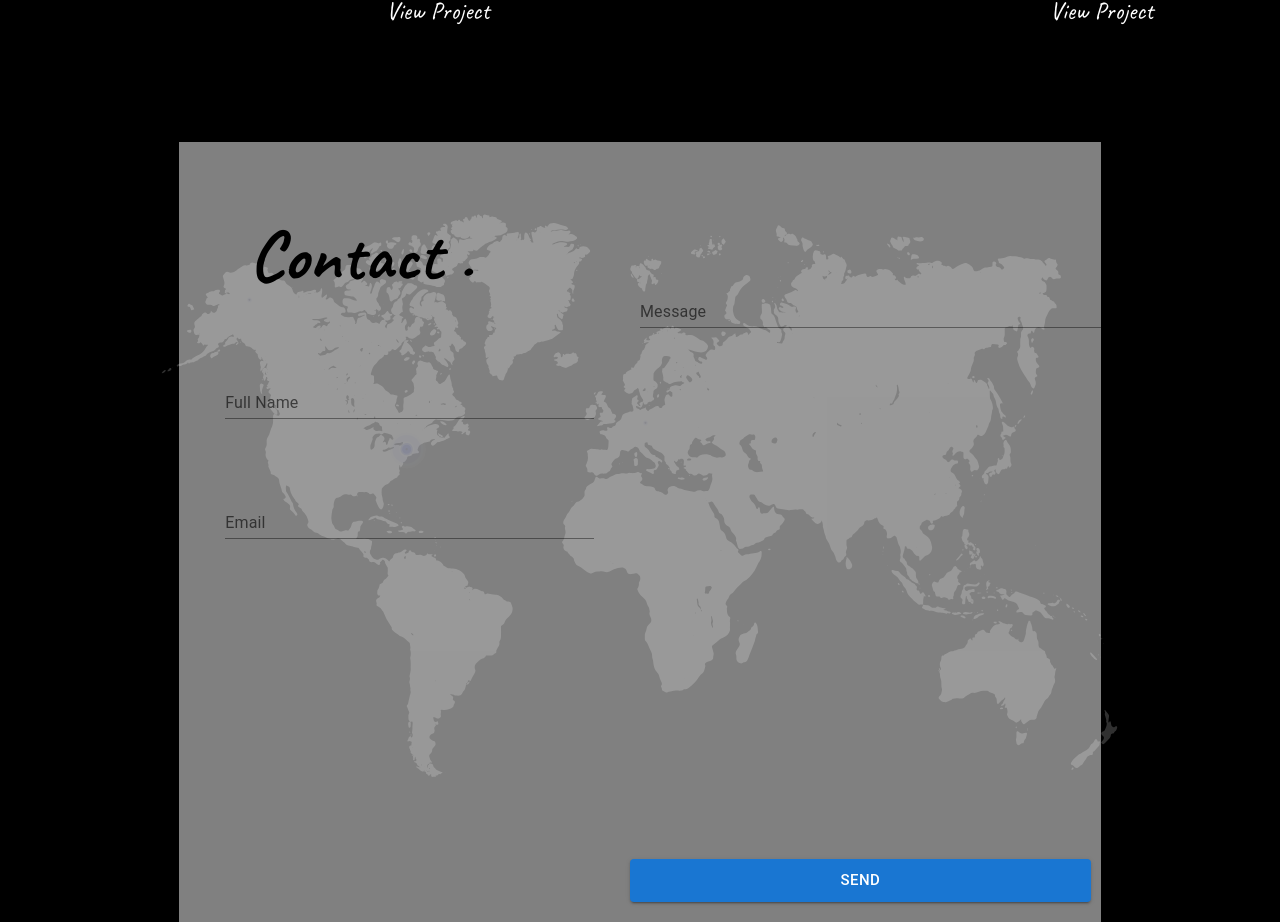
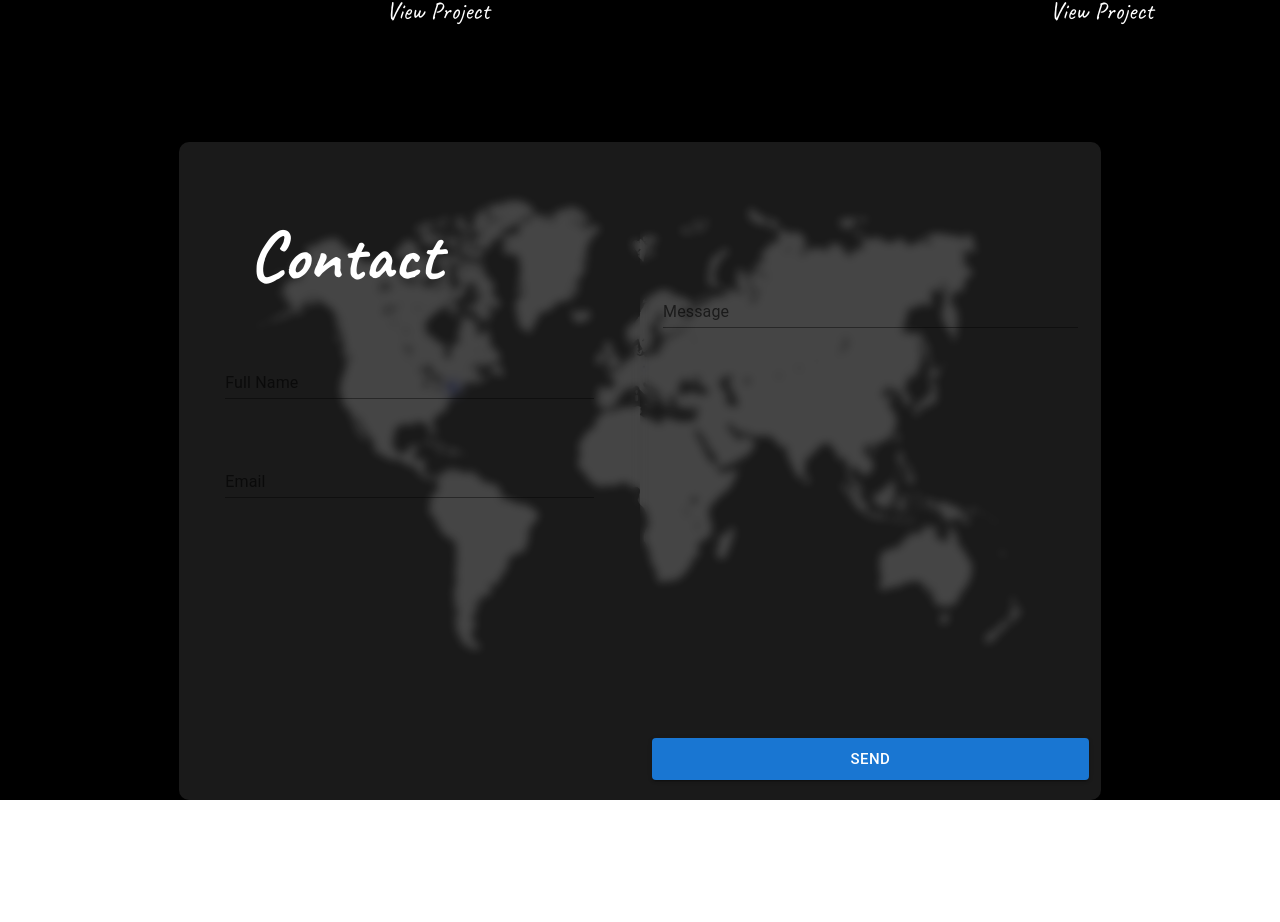
Before and after one commit to waleed2000x/Waleed-s, a React (Vite) app: page / in a window 1280 px wide. Shown: the part 3771-4693 px from the top of the page. After the commit the page ends 4571 px from the top, so only its background shows below. Built offline with nearby package versions, Linux system fonts and the light colour scheme.

Commit message:
contact is ready | not responsive to small screens

```diff
--- a/src/components/contact/Contact.jsx
+++ b/src/components/contact/Contact.jsx
@@ -81,12 +81,14 @@ export default function Contact() {
   return (
     <Element name="contact" className="contactParent">
       <div className="lottieContact">
+        <div className="lottieContactCenter">
           <ContactLottie />
+        </div>
       </div>
       <div className="contactForm">
         <div className="leftContact">
           <div className="contactTitle">
-            <h1>Contact .</h1>
+            <h1>Contact</h1>
           </div>
           <div className="contactLeftInputs">
             <div className="leftInputs">
@@ -141,6 +143,7 @@ export default function Contact() {
               errors.message && touched.message ? <p>{errors.message}</p> : null
             }
           />
+          <div className="buttonContact">
             <Button
               color="primary"
               variant="contained"
@@ -152,6 +155,7 @@ export default function Contact() {
             </Button>
           </div>
         </div>
+      </div>
     </Element>
   );
 }
--- a/src/scss/index.css
+++ b/src/scss/index.css
@@ -447,14 +447,12 @@
   display: flex;
   justify-content: center;
   width: 100%;
-  height: 110vh;
   background-color: rgba(0, 0, 0, 0.8);
 }
 .contactParent .contactForm {
   display: flex;
   justify-content: center;
   width: 100%;
-  min-height: 70%;
   background-color: rgba(0, 0, 0, 0.8);
   z-index: 2;
   margin-top: 100px;
@@ -463,13 +461,16 @@
   display: flex;
   flex-direction: column;
   width: 40%;
-  background-color: rgba(255, 255, 255, 0.5);
+  background-color: rgba(255, 255, 255, 0.1);
+  -webkit-backdrop-filter: blur(4px);
+          backdrop-filter: blur(4px);
+  border-radius: 10px 0px 0px 10px;
 }
 .contactParent .contactForm .leftContact h1 {
   margin: 70px 0px 0px 70px;
   font-size: 70px;
   font-weight: 900;
-  color: black;
+  color: white;
   width: -moz-max-content;
   width: max-content;
 }
@@ -507,8 +508,11 @@
   align-items: center;
   width: 40%;
   height: auto;
-  background-color: rgba(255, 255, 255, 0.5);
+  background-color: rgba(255, 255, 255, 0.1);
+  -webkit-backdrop-filter: blur(4px);
+          backdrop-filter: blur(4px);
   justify-content: space-between;
+  border-radius: 0px 10px 10px 0px;
 }
 .contactParent .contactForm .rightContact .css-i44wyl {
   width: 100%;
@@ -516,28 +520,32 @@
   margin: 30% 0px;
 }
 .contactParent .contactForm .rightContact .css-repss6 {
-  height: 100%;
+  height: 90%;
 }
 .contactParent .contactForm .rightContact .css-1u3bzj6-MuiFormControl-root-MuiTextField-root {
   height: 300px;
   margin: 30% 0px;
-  width: 100%;
+  width: 90%;
 }
 .contactParent .contactForm .rightContact label + .css-1rb63tl-MuiInputBase-root-MuiInput-root {
   margin-top: 16px;
-  height: 100%;
+  height: 90%;
 }
-.contactParent .contactForm .rightContact button {
-  margin: 20px 20px 20px 0px;
+.contactParent .contactForm .rightContact .buttonContact {
+  width: 95%;
+  margin: 20px 0px;
 }
 .contactParent .lottieContact {
+  display: flex;
+  justify-content: center;
   position: absolute;
-  top: 0px;
+  top: 100px;
   left: 0px;
   z-index: 1;
-  margin-top: 100px;
   width: 100%;
-  height: 40%;
+}
+.contactParent .lottieContact .lottieContactCenter {
+  width: 80%;
 }
 
 @media screen and (max-width: 1000px) {
--- a/src/scss/index.scss
+++ b/src/scss/index.scss
@@ -473,13 +473,11 @@
   display: flex;
   justify-content: center;
   width: 100%;
-  height: 110vh;
   background-color: rgba(0, 0, 0, 0.8);
   .contactForm {
     display: flex;
     justify-content: center;
-    width: 100%;
-    min-height: 70%;
+    width: 0100%;
     background-color: rgba(0, 0, 0, 0.8);
     z-index: 2;
     margin-top: 100px;
@@ -487,13 +485,14 @@
       display: flex;
       flex-direction: column;
       width: 40%;
-      background-color: rgba(255, 255, 255, 0.5);
+      background-color: rgba(255, 255, 255, 0.1);
+      backdrop-filter: blur(4px);
+      border-radius: 10px 0px 0px 10px;
       & h1 {
         margin: 70px 0px 0px 70px;
         font-size: 70px;
         font-weight: 900;
-        // border-bottom: 5px solid orangered;
-        color: black;
+        color: white;
         width: max-content;
       }
       & p {
@@ -518,7 +517,6 @@
           }
           .css-1u3bzj6-MuiFormControl-root-MuiTextField-root {
             width: 80%;
-            // margin-top: 20px;
           }
         }
         .cf-turnstile {
@@ -532,41 +530,44 @@
       align-items: center;
       width: 40%;
       height: auto;
-      background-color: rgba(255, 255, 255, 0.5);
+      background-color: rgba(255, 255, 255, 0.1);
+      backdrop-filter: blur(4px);
       justify-content: space-between;
+      border-radius: 0px 10px 10px 0px;
       .css-i44wyl {
         width: 100%;
         height: 300px;
         margin: 30% 0px;
       }
       .css-repss6 {
-        height: 100%;
+        height: 90%;
       }
       .css-1u3bzj6-MuiFormControl-root-MuiTextField-root {
         height: 300px;
         margin: 30% 0px;
-        width: 100%;
+        width: 90%;
       }
       label + .css-1rb63tl-MuiInputBase-root-MuiInput-root {
         margin-top: 16px;
-        height: 100%;
+        height: 90%;
       }
-      // .css-jh47zj-MuiButtonBase-root-MuiButton-root {
-      //   width: 95%;
-      // }
-      & button {
-        margin: 20px 20px 20px 0px;
+      .buttonContact {
+        width: 95%;
+        margin: 20px 0px;
       }
     }
   }
   .lottieContact {
+    display: flex;
+    justify-content: center;
     position: absolute;
-    top: 0px;
+    top: 100px;
     left: 0px;
     z-index: 1;
-    margin-top: 100px;
     width: 100%;
-    height: 40%;
+    .lottieContactCenter {
+      width: 80%;
+    }
   }
 }
 
```
Also changed, not shown: 1 other file (tests, documents, lock files or other folders). Lines whose indentation alone changed are shown as unchanged.
